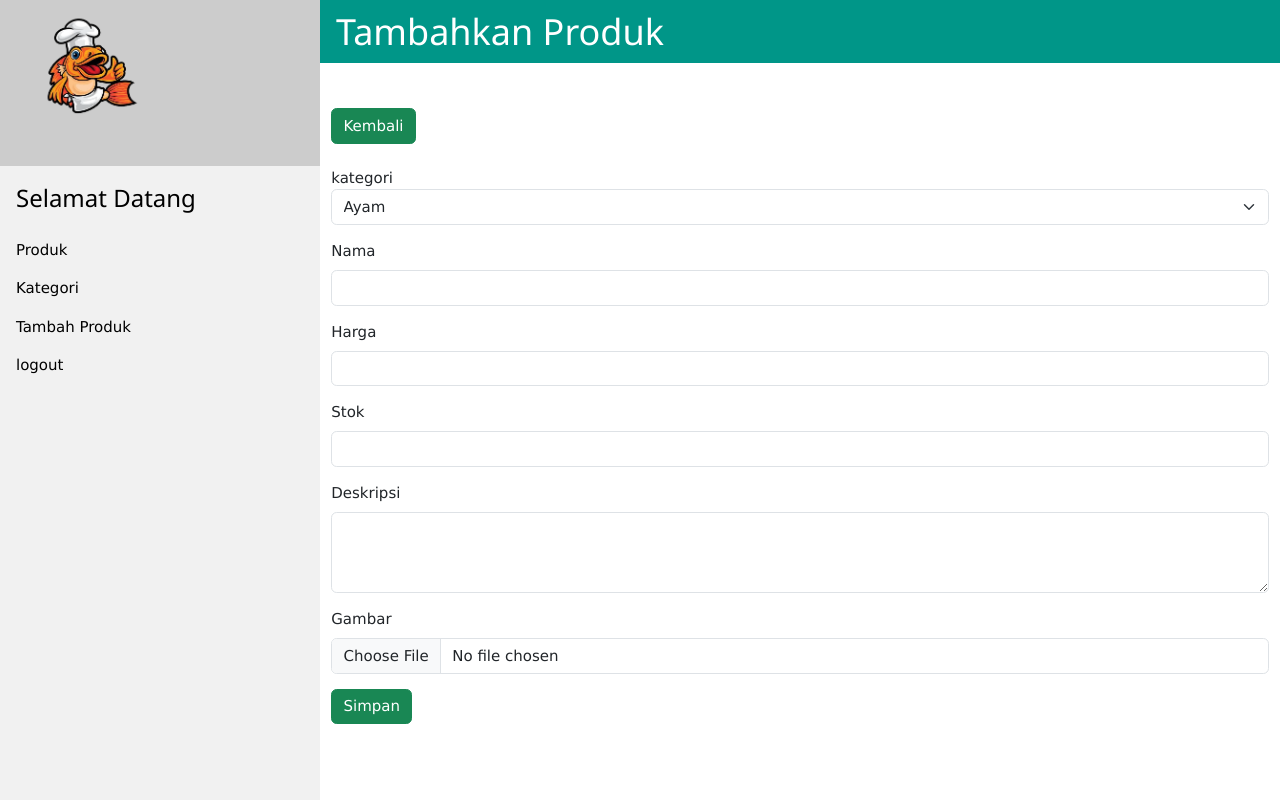
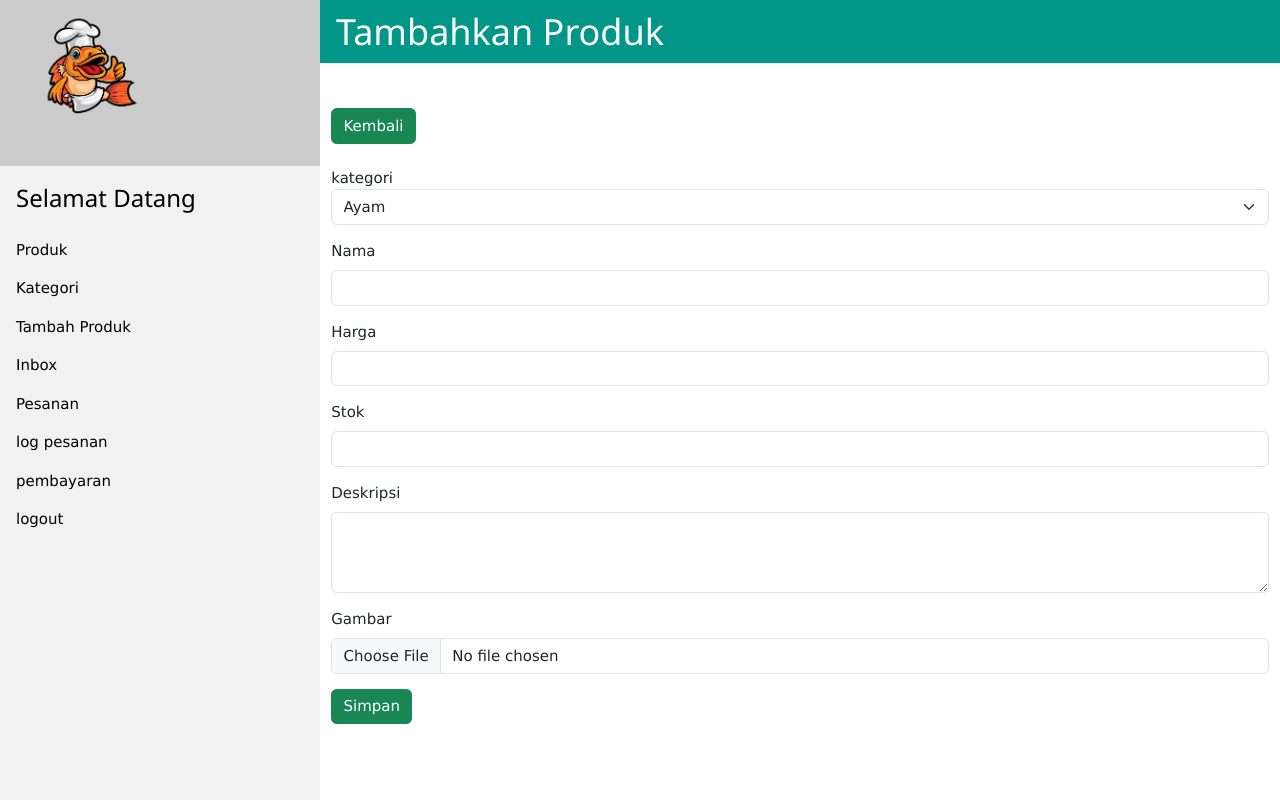
Before and after one commit to ZakkyAi/pecellele, a PHP site: page /tambah.php in a window 1280 px wide. Run offline with PHP 8.4, Linux system fonts and the light colour scheme; data comes from the database, SQL or seed files in the repository.

Commit message:
update saja

```diff
--- a/dashboard.php
+++ b/dashboard.php
@@ -23,6 +23,10 @@ include 'koneksi.php';
         <a href="dashboard.php" class="w3-bar-item w3-button">Produk</a>
         <a href="kategori.php" class="w3-bar-item w3-button">Kategori</a>
         <a href="tambah.php" class="w3-bar-item w3-button">Tambah Produk</a>
+        <a href="inbox.php" class="w3-bar-item w3-button">Inbox</a>
+        <a href="keranjangpenjual.php" class="w3-bar-item w3-button">Pesanan</a>
+        <a href="log_bayar.php" class="w3-bar-item w3-button">log pesanan</a>
+        <a href="pembayaran.php" class="w3-bar-item w3-button">pembayaran</a>
         <a href="logout.php" class="w3-bar-item w3-button">logout</a>
     </div>
 
--- a/inbox.php
+++ b/inbox.php
@@ -52,7 +52,10 @@ include 'koneksi.php';
         <a href="kategori.php" class="w3-bar-item w3-button">Kategori</a>
         <a href="tambah.php" class="w3-bar-item w3-button">Tambah Produk</a>
         <a href="inbox.php" class="w3-bar-item w3-button">Inbox</a>
-        <a href="keranjang.php" class="w3-bar-item w3-button">Pesanan</a>
+        <a href="keranjangpenjual.php" class="w3-bar-item w3-button">Pesanan</a>
+        <a href="log_bayar.php" class="w3-bar-item w3-button">log pesanan</a>
+        <a href="pembayaran.php" class="w3-bar-item w3-button">pembayaran</a>
+
         <a href="logout.php" class="w3-bar-item w3-button">Logout</a>
     </div>
 
--- a/kategori.php
+++ b/kategori.php
@@ -60,6 +60,10 @@ include 'koneksi.php';
         <a href="dashboard.php" class="w3-bar-item w3-button">Produk</a>
         <a href="kategori.php" class="w3-bar-item w3-button">Kategori</a>
         <a href="tambah.php" class="w3-bar-item w3-button">Tambah Produk</a>
+        <a href="inbox.php" class="w3-bar-item w3-button">Inbox</a>
+        <a href="keranjangpenjual.php" class="w3-bar-item w3-button">Pesanan</a>
+        <a href="log_bayar.php" class="w3-bar-item w3-button">log pesanan</a>
+        <a href="pembayaran.php" class="w3-bar-item w3-button">pembayaran</a>
         <a href="logout.php" class="w3-bar-item w3-button">logout</a>
 
       </div>
--- a/keranjangpenjual.php
+++ b/keranjangpenjual.php
@@ -29,6 +29,10 @@ $result = $conn->query($sql);
         <a href="dashboard.php" class="w3-bar-item w3-button">Produk</a>
         <a href="kategori.php" class="w3-bar-item w3-button">Kategori</a>
         <a href="tambah.php" class="w3-bar-item w3-button">Tambah Produk</a>
+        <a href="inbox.php" class="w3-bar-item w3-button">Inbox</a>
+        <a href="keranjangpenjual.php" class="w3-bar-item w3-button">Pesanan</a>
+        <a href="log_bayar.php" class="w3-bar-item w3-button">log pesanan</a>
+        <a href="pembayaran.php" class="w3-bar-item w3-button">pembayaran</a>
         <a href="logout.php" class="w3-bar-item w3-button">logout</a>
     </div>
 
--- a/log_bayar.php
+++ b/log_bayar.php
@@ -24,7 +24,7 @@ include 'koneksi.php';
         <a href="inbox.php" class="w3-bar-item w3-button">Inbox</a>
         <a href="keranjangpenjual.php" class="w3-bar-item w3-button">Pesanan</a>
         <a href="log_bayar.php" class="w3-bar-item w3-button">log pesanan</a>
-
+        <a href="pembayaran.php" class="w3-bar-item w3-button">pembayaran</a>
         <a href="logout.php" class="w3-bar-item w3-button">Logout</a>
 
 
--- a/tambah.php
+++ b/tambah.php
@@ -27,6 +27,10 @@ include 'koneksi.php';
         <a href="dashboard.php" class="w3-bar-item w3-button">Produk</a>
         <a href="kategori.php" class="w3-bar-item w3-button">Kategori</a>
         <a href="tambah.php" class="w3-bar-item w3-button">Tambah Produk</a>
+        <a href="inbox.php" class="w3-bar-item w3-button">Inbox</a>
+        <a href="keranjangpenjual.php" class="w3-bar-item w3-button">Pesanan</a>
+        <a href="log_bayar.php" class="w3-bar-item w3-button">log pesanan</a>
+        <a href="pembayaran.php" class="w3-bar-item w3-button">pembayaran</a>
         <a href="logout.php" class="w3-bar-item w3-button">logout</a>
 
       </div>
```
